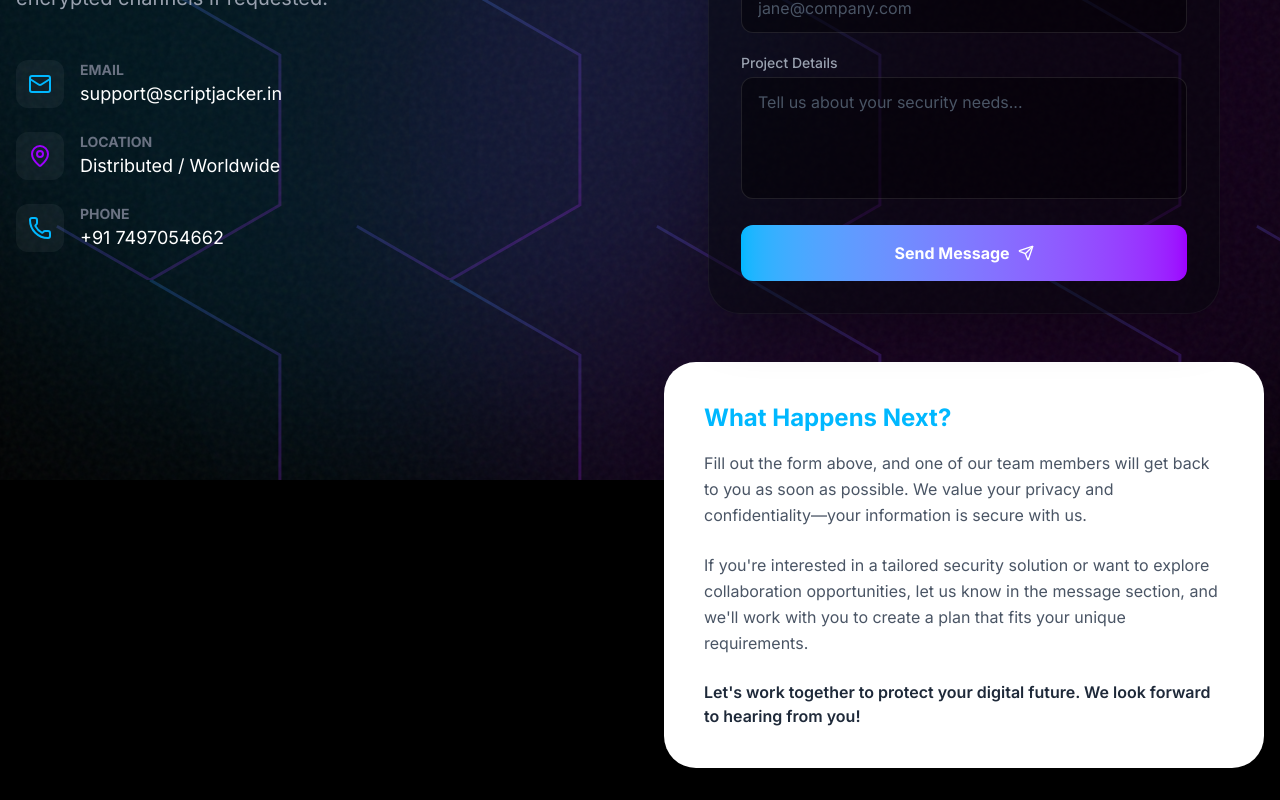
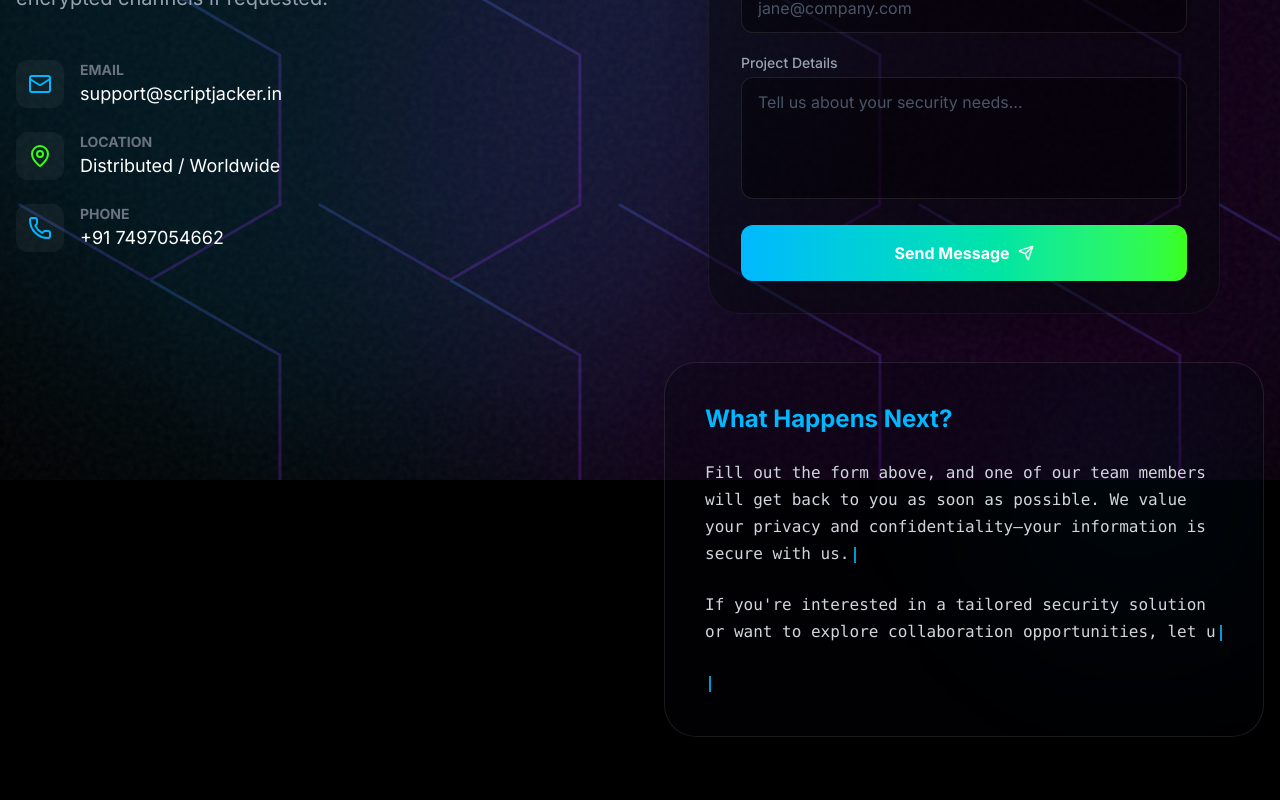
Before and after one commit to divyadeepmishra/scriptjacker, a Next.js app: page /contact in a window 1280 px wide. Shown: the part 320-1120 px from the top of the page. Built offline with nearby package versions, Linux system fonts and the light colour scheme.

Commit message:
some major changes related to animation

```diff
--- a/src/app/contact/page.jsx
+++ b/src/app/contact/page.jsx
@@ -2,6 +2,7 @@
 
 import ContactForm from '@/components/ContactForm';
 import ScrollWrapper from '@/components/ScrollWrapper';
+import TypewriterText from '@/components/TypewriterText';
 import { Mail, MapPin, Phone } from 'lucide-react';
 
 export default function ContactPage() {
@@ -54,17 +55,35 @@ export default function ContactPage() {
           </ScrollWrapper>
 
           <ScrollWrapper delay={0.3}>
-             <div className="bg-white p-10 rounded-[2rem] text-dark shadow-2xl">
-                <h3 className="text-2xl font-bold text-neon-teal mb-4">What Happens Next?</h3>
-                <p className="text-gray-600 mb-6 leading-relaxed">
-                   Fill out the form above, and one of our team members will get back to you as soon as possible. We value your privacy and confidentiality—your information is secure with us.
-                </p>
-                <p className="text-gray-600 mb-6 leading-relaxed">
-                   If you're interested in a tailored security solution or want to explore collaboration opportunities, let us know in the message section, and we'll work with you to create a plan that fits your unique requirements.
-                </p>
-                <p className="text-gray-800 font-semibold">
-                   Let's work together to protect your digital future. We look forward to hearing from you!
-                </p>
+             <div className="bg-surface/30 backdrop-blur-md border border-white/10 p-10 rounded-[2rem] shadow-2xl relative overflow-hidden group hover:border-neon-teal/30 transition-all duration-500">
+                {/* Background Glow */}
+                <div className="absolute top-0 right-0 w-64 h-64 bg-neon-teal/5 rounded-full blur-[100px] -z-10 pointer-events-none" />
+
+                <h3 className="text-2xl font-bold text-neon-teal mb-6">What Happens Next?</h3>
+
+                <div className="space-y-6 text-gray-300 leading-relaxed">
+                   <p>
+                      <TypewriterText
+                        text="Fill out the form above, and one of our team members will get back to you as soon as possible. We value your privacy and confidentiality—your information is secure with us."
+                        delay={0.5}
+                        speed={20}
+                      />
+                   </p>
+                   <p>
+                      <TypewriterText
+                        text="If you're interested in a tailored security solution or want to explore collaboration opportunities, let us know in the message section, and we'll work with you to create a plan that fits your unique requirements."
+                        delay={3.5}
+                        speed={20}
+                      />
+                   </p>
+                   <p className="font-semibold text-white">
+                      <TypewriterText
+                        text="Let's work together to protect your digital future. We look forward to hearing from you!"
+                        delay={8}
+                        speed={30}
+                      />
+                   </p>
+                </div>
              </div>
           </ScrollWrapper>
        </div>
--- a/src/app/globals.css
+++ b/src/app/globals.css
@@ -5,7 +5,7 @@
   --color-foreground: var(--foreground);
   --color-dark: #000000; /* Pure Black */
   --color-neon-teal: #00b8ff; /* Cyber Blue (Less Green) */
-  --color-neon-purple: #9d00ff;
+  --color-neon-purple: #39ff14;
   --color-surface: #05060a; /* Darker Surface */
   --color-surface-highlight: #0f111a;
 
@@ -77,7 +77,7 @@ a, button, [role="button"], input[type="submit"], input[type="button"] {
   border-radius: 4px;
 }
 ::-webkit-scrollbar-thumb:hover {
-  background: #bf00ff;
+  background: #39ff14;
 }
 
 @utility glass-panel {
@@ -102,7 +102,7 @@ a, button, [role="button"], input[type="submit"], input[type="button"] {
   background: linear-gradient(
     to right,
     #00f0ff,
-    #bf00ff,
+    #39ff14,
     #00f0ff
   );
   background-size: 200% auto;
--- a/src/app/page.tsx
+++ b/src/app/page.tsx
@@ -6,7 +6,7 @@ import Hero from '@/components/Hero';
 import ScrollWrapper from '@/components/ScrollWrapper';
 import ServiceCard from '@/components/ServiceCard';
 import TestimonialCarousel from '@/components/TestimonialCarousel';
-import { CreditCard, FileCheck, FileJson, FileSignature, Globe, Handshake, MailWarning, Network, Puzzle, Smartphone, Sparkles, Star, Users, Workflow, ZoomIn } from 'lucide-react';
+import { CreditCard, FileCheck, FileJson, FileSignature, Globe, Handshake, Lock, MailWarning, Network, Puzzle, Smartphone, Star, Users, Workflow, ZoomIn } from 'lucide-react';
 import Link from 'next/link';
 
 export default function Home() {
@@ -35,7 +35,7 @@ export default function Home() {
             <ServiceCard
                title="API Security Testing"
                description="Our experts rigorously test your APIs to safeguard data integrity and prevent unauthorized access, keeping your integrations bulletproof."
-               icon={Sparkles}
+               icon={Lock}
                delay={0.15}
             />
             <ServiceCard
--- /dev/null
+++ b/src/components/TypewriterText.jsx
@@ -0,0 +1,39 @@
+'use client';
+
+import { useEffect, useState } from 'react';
+
+export default function TypewriterText({ text, speed = 30, delay = 0, className = "" }) {
+  const [displayedText, setDisplayedText] = useState('');
+  const [isStarted, setIsStarted] = useState(false);
+
+  useEffect(() => {
+    const startTimeout = setTimeout(() => {
+      setIsStarted(true);
+    }, delay * 1000);
+
+    return () => clearTimeout(startTimeout);
+  }, [delay]);
+
+  useEffect(() => {
+    if (!isStarted) return;
+
+    let index = 0;
+    const intervalId = setInterval(() => {
+      setDisplayedText((prev) => text.slice(0, index + 1));
+      index++;
+
+      if (index >= text.length) {
+        clearInterval(intervalId);
+      }
+    }, speed);
+
+    return () => clearInterval(intervalId);
+  }, [text, speed, isStarted]);
+
+  return (
+    <span className={`${className} font-mono`}>
+      {displayedText}
+      <span className="animate-pulse inline-block w-[2px] h-[1em] bg-neon-teal ml-1 align-middle" />
+    </span>
+  );
+}
--- a/tailwind.config.js
+++ b/tailwind.config.js
@@ -13,7 +13,7 @@ module.exports = {
         foreground: "var(--foreground)",
         dark: "#070812",
         "neon-teal": "#00f0ff",
-        "neon-purple": "#bf00ff",
+        "neon-purple": "#39ff14",
         "surface": "#0e101f",
         "surface-highlight": "#1a1d33"
       },
```
